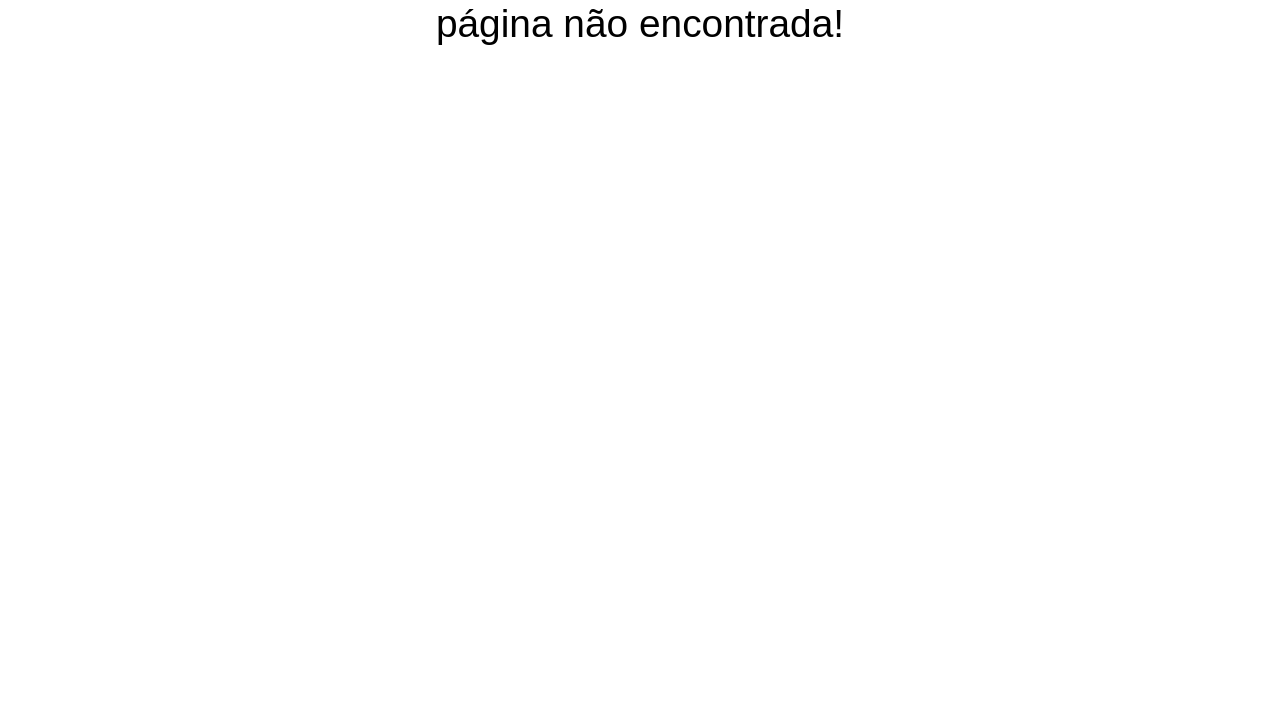
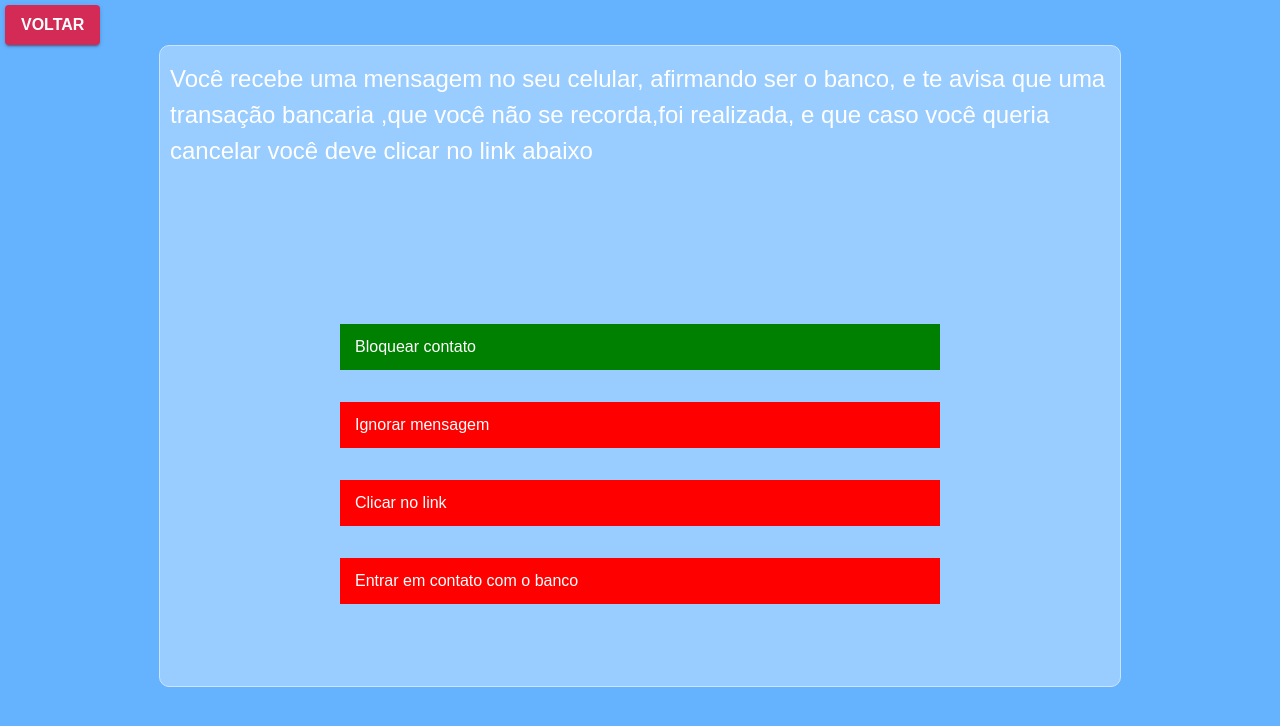
Before and after one commit to ThiagoAF25/IHC, a React (Create React App) app: page /quiz/feedback in a window 1280 px wide. Shown: the top 726 px of the page. Built offline with nearby package versions, Linux system fonts and the light colour scheme; the HTML template or start-up script is replaced by a standard one.

Commit message:
Quiz Quiz Quiz Quiz

```diff
--- a/src/App.tsx
+++ b/src/App.tsx
@@ -5,7 +5,12 @@ import { ThemeProvider } from "@emotion/react";
 
 
 export let sizeVar: number = 16;
+export let quizVar: number = 0;
 export let fontVar: string = 'Arial';
+
+export function setQuizVar(newNum: number): void {
+  quizVar = newNum;
+}
 
 export function setSize(newSize: number): void {
   sizeVar = newSize;
--- a/src/routes/index.tsx
+++ b/src/routes/index.tsx
@@ -4,7 +4,7 @@ import { Home } from "../views/home";
 import { Config } from "../views/config";
 import { Stats } from "../views/stats";
 import { Quiz } from "../views/quiz";
-
+import { QuizFeedback } from "../views/quizFeedback";
 export const router = createBrowserRouter([
     {
         path:"/",
@@ -20,6 +20,10 @@ export const router = createBrowserRouter([
         element: <Quiz />
     },
     {
+        path:"/quiz/feedback",
+        element: <QuizFeedback/>
+    },
+    {
         path: "/config",
         element: <Config />
     },
--- a/src/views/home/index.tsx
+++ b/src/views/home/index.tsx
@@ -2,16 +2,17 @@ import { Box, Button, Typography } from '@mui/material';
 import { Logo } from './Components/Logo'
 import { Link } from 'react-router-dom';
 import './style.css'
-import { fontVar, sizeVar } from '../../App';
+import { fontVar, sizeVar, quizVar, setQuizVar } from '../../App';
+
 
 export const Home = () => {
+    setQuizVar(0);
     return (
         <div className="home">
             <Box className="appBar">
                 <Logo/>
             </Box>
             <Box className="container">
-
                 <Box className="Text">
                     <Typography fontSize={sizeVar*1.5}  color="white" fontFamily={fontVar}>Um jogo educativo a fim de concientizar todos os públicos sobre a segurança na Internet.</Typography>
                 </Box>
--- a/src/views/quiz/index.tsx
+++ b/src/views/quiz/index.tsx
@@ -1,30 +1,61 @@
+import React, { useState } from 'react';
 import { Box, Button, Typography} from '@mui/material';
-import { Link } from 'react-router-dom';
+import { Link, useNavigate } from 'react-router-dom';
 import './style.css'
-import { fontVar, sizeVar } from '../../App';
+import { fontVar, sizeVar, quizVar, setQuizVar } from '../../App';
+import { questoes, QuizA, QuizB, QuizC, QuizD} from "./questoes"
 
+
+export let resp: string = '';
+export let indice: number = 0;
 export const Quiz = () => {
+    const navigate = useNavigate();
+
+    const handleResposta = () => {
+        setQuizVar(quizVar + 1);
+
+        navigate('/quiz/feedback');
+    };
+
+    function numeroAleatorio(questoes: string[]){
+        let indice = Math.floor(Math.random()*questoes.length);
+        return indice;
+    };
+
+    indice = numeroAleatorio(questoes);
     return (
         <div className="quizDiv">
             <Button component={Link} to="/home" variant="contained" color="primary" style={{ marginTop: "5px", marginLeft: "5px"}}>
                 Voltar
             </Button>
             <Box className="containerQuiz">
-                <Box className="perguntaQuiz">
-                    <Typography fontSize={sizeVar*1.5}  color="white" fontFamily={fontVar}>Plasmoid dentro do anão.</Typography>
+                <Box className="perguntaQuiz" style={{ marginTop: "15px", marginLeft: "10px"}}>
+                    <Typography fontSize={sizeVar*1.5}  color="white" fontFamily={fontVar}>{questoes[indice]}.</Typography>
                 </Box>
                 <Box className="buttonQuiz">
-                    <Button component={Link} to="/quiz" variant="contained" color="primary" className="button" style={{ fontFamily: fontVar, fontSize:sizeVar, marginBottom: "32px" }}>
-                        A
+                    <Button onClick={() => {
+                        resp = "A";
+                        handleResposta();
+                    }}  variant="contained" color="primary" className="button" style={{ fontFamily: fontVar, fontSize:sizeVar, marginBottom: "32px" }}>
+                        {QuizA[indice]}
                     </Button>
-                    <Button variant="contained" color="primary" className="button" style={{fontFamily: fontVar, fontSize:sizeVar, marginBottom: "32px" }}>
-                        E
+                    <Button onClick={() => {
+                        resp = "B";
+                        handleResposta();
+                    }} variant="contained" color="primary" className="button" style={{fontFamily: fontVar, fontSize:sizeVar, marginBottom: "32px" }}>
+                        {QuizB[indice]}
                     </Button>
-                    <Button component={Link} to="/quiz" variant="contained" color="primary" className="button" style={{ fontFamily: fontVar, fontSize:sizeVar, marginBottom: "32px" }}>
-                        D
+                    <Button onClick={() => {
+                        resp = "C";
+                        handleResposta();
+                    }}  variant="contained" color="primary" className="button" style={{ fontFamily: fontVar, fontSize:sizeVar, marginBottom: "32px" }}>
+                        {QuizC[indice]}
                     </Button>
-                    <Button variant="contained" color="primary" className="button" style={{fontFamily: fontVar, fontSize:sizeVar, marginBottom: "32px" }}>
-                        C
+                    <Button onClick={() => {
+                        resp = "D";
+                        handleResposta();
+                    }}  variant="contained" color="primary" className="button" style={{fontFamily: fontVar, fontSize:sizeVar, marginBottom: "32px" }}>
+                        {QuizD[indice]}
                     </Button>
                 </Box>
             </Box>
--- /dev/null
+++ b/src/views/quiz/questoes.tsx
@@ -0,0 +1,63 @@
+export const questoes = ["Você recebe uma mensagem no seu celular, afirmando ser o banco, e te avisa que uma transação bancaria ,que você não se recorda,foi realizada, e que caso você queria cancelar você deve clicar no link abaixo",
+                         "Após escrever sua reclamação, no ReclameAqui, você recebe um email da empresa, falando que graças a sua péssima experiência você ganhou um cupom de desconto, para garantir esse desconto você deve confirmar suas informações",
+                         "Você recebe um email da receita federal, explicando que caiu na falha fina, e pede para ligar para o seguinte número, para tentar resolver a situação.",
+                         "Você recebe uma mensagem no seu celular, afirmando ser de uma empresa, essa empresa está contratando, e está te oferencendo emprego se você acessar o site deles e colocar suas informações, para efetuar um cadrasto.",
+                         "Você recebe uma ligação, afirmando que você ganhou um prémio especial da empresa Y, essa empresa apenas precisa corfirmar seu nome e informações.",
+                         "Você recebe por email um boleto de uma compra que você fez, porém você nota que o valor da compra é maior do que o que deveria, qual a primeira coisa que você faz?",
+                         "Você estava muito interessado em comprar uma Z, então você foi no mercado livre e viu uma pessoas vendendo uma por cerca de 70% do preço, qual a primeira coisa que você faz?",
+                         "Você recebeu uma propaganda de um leilão que vai ocorrer daqui alguns dias de um carro que você deseja muito, o que você faz?",
+                         "Você recebe uma mensagem no celular falando que o facebook está atualizando os registros de contas, e que embreve você receberá um código de identificação, que você deve enviar para como resposta desta mensagem para assegurar a segurança da sua conta"]
+
+export const QuizA =   ["Bloquear contato",
+                        "Ignorar mensagem",
+                        "Bloquear contato",
+                        "Eu entro no site e coloco minha informações",
+                        "Compartilhar informações desejadas",
+                        "Verificar a informações do site / empresa",
+                        "Compro sem pensar muito",
+                        "Verifico a informação do leilão na internet ",
+                        "Enviar código de identificação"]
+
+export const QuizB = ["Ignorar mensagem",
+                    "Denunciar email",
+                    "Ligar para o número",
+                    "Mando uma mensagem de volta para confirmar",
+                    "Questionar a respeito do premio",
+                    "Pago o valor do boleto",
+                    "Vejo review do vendedor",
+                    "Aguardo anciosamente pelo dia do leilão",
+                    "Ignorar mensagem"]
+
+export const QuizC = ["Clicar no link",
+    "Ligo para garantir o desconto",
+    "Denunciar email",
+    "Ignoro a proposta",
+    "Falar que não deseja o prémio, e desligar a chamada",
+    "Não pago o boleto",
+    "Ignoro a proposta",
+    "Não participo/ ignoro o anúncio",
+    "Acessar o facebook, ou pesquisar na internet"]
+
+
+export const QuizD =   ["Entrar em contato com o banco",
+                        "Mando uma mensagem para confirmar a proposta",
+                        "Ignorar mensagem",
+                        "Procurar na internet para verificar autenticidade da empresa",
+                        "Continuar a conversa, porém evitando conseder informações importantes",
+                        "Entre em contato com a empresa",
+                        "Denuncio o vendedor ao mercado livre",
+                        "Participo do leilão, mas apenas com a intenção de ver preço.",
+                        "Bloquear Contato"]
+
+export const QuizR = ["A","B","C","D","C","A","B","C","D"]
+
+export const explicacaoQuiz = ["Uma agência bancária, nunca vai pedir para você clicar em um link.",
+    "Nunca conceda informações sigilosas para terceiros não confiavéis, uma pesquisa externa é necessaria",
+    "A receita federal não manda email para ninguém, logo, seria impossivel esse email ser legitmo. ",
+    "Infelizmente neste cenário você deve tentar confirmar por outra fonte externa.",
+    "A empresa já deveria possuir essas informações. Confirmar o cliente por nome ou um código, deveria ser o suficiente.",
+    "É sempre importante verificar o valor e a autenticidade do boleto.",
+    "Verifique se o vendedor é confiavel, analisar a review de vendedores, é mais que o suficiente para afirmar e legitmidade do vendedor",
+    "É mais normal do que parece as pessoas venderem produtos falsos na internet.",
+    "Nunca divulgue informações como código de verificação por mensagens."
+    ]
--- /dev/null
+++ b/src/views/quizFeedback/index.tsx
@@ -0,0 +1,38 @@
+import { Box, Button, Typography} from '@mui/material';
+import { Link} from 'react-router-dom';
+import './style.css'
+import { fontVar, sizeVar, quizVar, setQuizVar } from '../../App';
+import { questoes, QuizA, QuizB, QuizC, QuizD, QuizR, explicacaoQuiz} from "../quiz/questoes"
+import { indice, resp} from "../quiz"
+
+export const QuizFeedback = () => {
+    const gabarito = QuizR[indice];
+    console.log(gabarito);
+    console.log(resp);
+    return (
+        <div className="quizDiv">
+            <Button component={Link} to="/home" variant="contained" color="primary" style={{ marginTop: "5px", marginLeft: "5px"}}>
+                Voltar
+            </Button>
+            <Box className="containerQuiz">
+                <Box className="perguntaQuiz" style={{ marginTop: "15px", marginLeft: "10px"}}>
+                    <Typography fontSize={sizeVar*1.5}  color="white" fontFamily={fontVar}>{questoes[indice]}</Typography>
+                </Box>
+                <Box className="buttonQuiz">
+                    <div className="divResp" style={{ fontFamily: fontVar, fontSize: sizeVar, marginBottom: "32px", backgroundColor: ("A" === gabarito ? "#008000" :  "#FF0000"), padding: "15px", color: "white" }}>
+                        {QuizA[indice]}
+                    </div>
+                    <div className="divResp" style={{ fontFamily: fontVar, fontSize: sizeVar, marginBottom: "32px", backgroundColor: ("B" === gabarito ? "#008000" :  "#FF0000"), padding: "15px", color: "white" }}>
+                        {QuizB[indice]}
+                    </div>
+                    <div className="divResp" style={{ fontFamily: fontVar, fontSize: sizeVar, marginBottom: "32px", backgroundColor: ("C" === gabarito ? "#008000" :  "#FF0000"), padding: "15px", color: "white" }}>
+                        {QuizC[indice]}
+                    </div>
+                    <div className="divResp" style={{ fontFamily: fontVar, fontSize: sizeVar, marginBottom: "32px", backgroundColor: ("D" === gabarito ? "#008000" :  "#FF0000"), padding: "15px", color: "white" }}>
+                        {QuizD[indice]}
+                    </div>
+                </Box>
+            </Box>
+        </div>
+    )
+}
--- /dev/null
+++ b/src/views/quizFeedback/style.css
@@ -0,0 +1,29 @@
+.quizDiv {
+    background: #65B2FF;
+    height: 100vh;
+    width: 100%;
+}
+
+.containerQuiz {
+    width: 75%;
+    background: #99CCFF;
+    height: 80%;
+    border-radius: 10px;
+    margin: 0 auto;
+    border-style: solid;
+    border-width: 1px;
+    border-color: #CCE5FF;
+    display: flex;
+    flex-direction: column;
+    justify-content: space-between;
+}
+
+.perguntaQuiz {
+    align-self: center;
+}
+
+.buttonQuiz {
+    margin: 50px ;
+    width: 600px;
+    align-self: center;
+}
```
